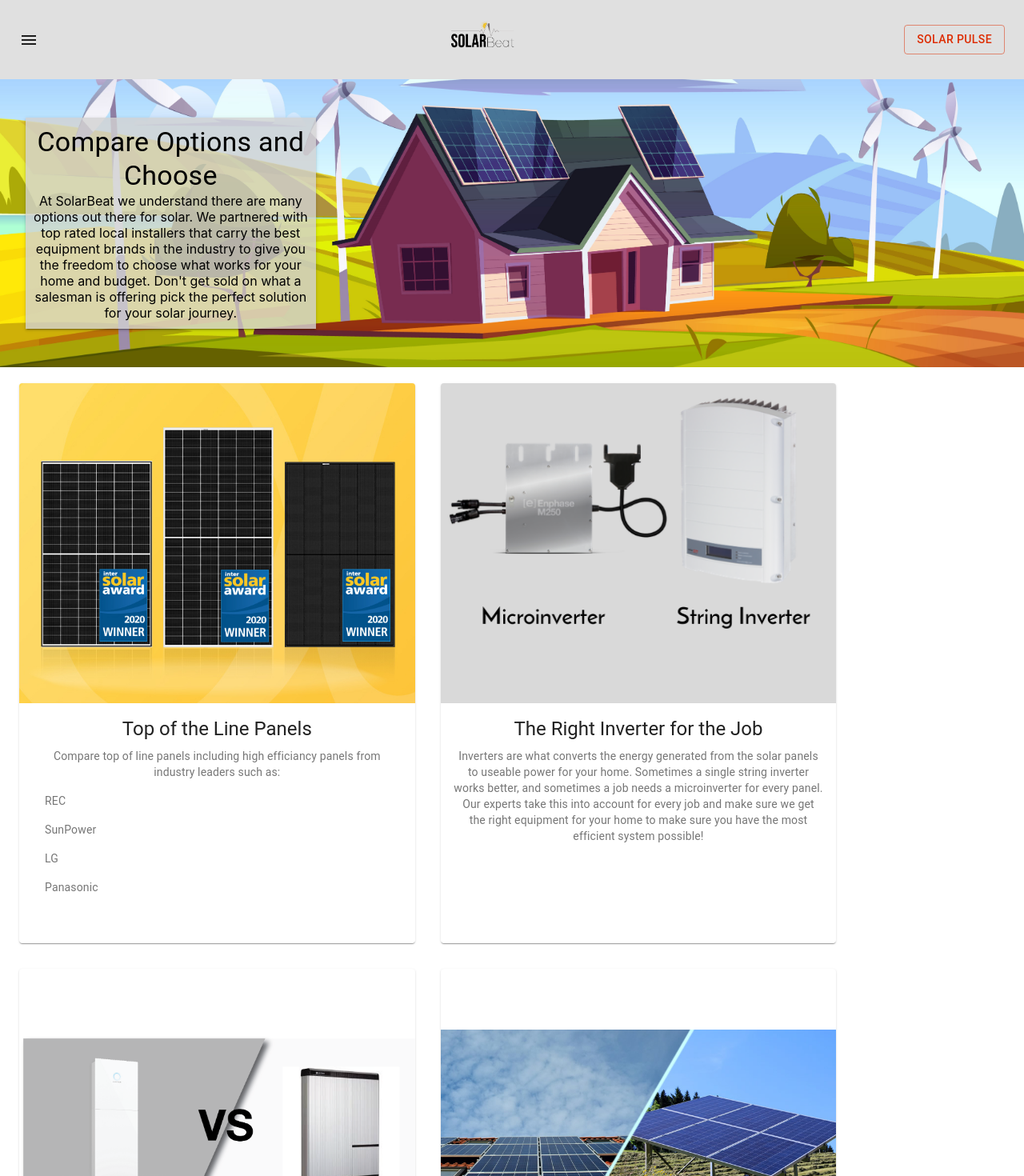
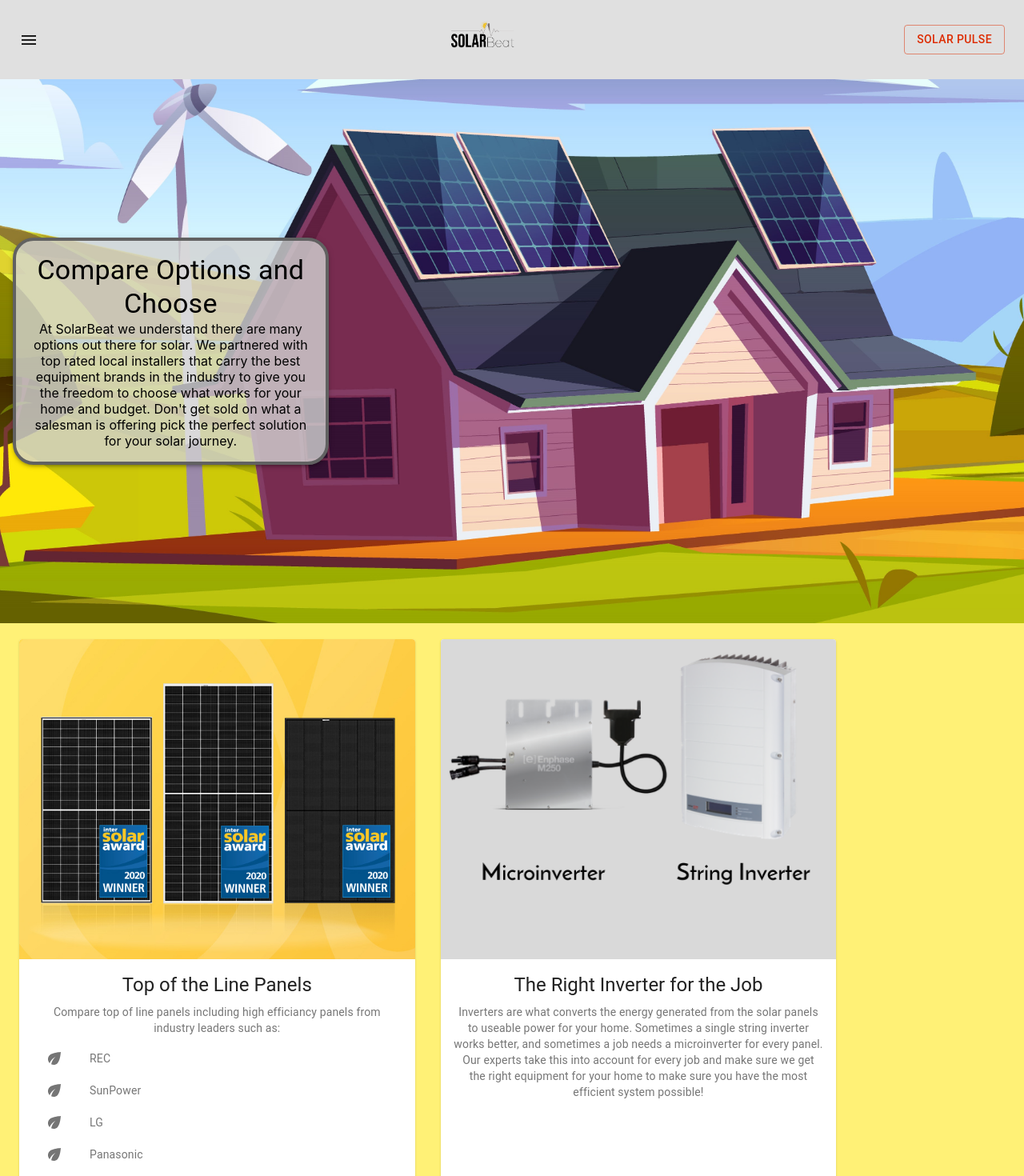
Before and after one commit to NGDino/solar-beat, a React (Create React App) app in the folder solar-beat/: page /equipment in a window 1280 px wide. Shown: the top 1470 px of the page at 80% size. Built offline with nearby package versions, Linux system fonts and the light colour scheme.

Commit message:
style equipment page

```diff
--- a/solar-beat/src/components/Hero/index.js
+++ b/solar-beat/src/components/Hero/index.js
@@ -34,6 +34,7 @@
     const classes = useStyles()
 
     return(
+
         <Grid
         container
         spacing={0}
--- a/solar-beat/src/pages/Equipment/index.js
+++ b/solar-beat/src/pages/Equipment/index.js
@@ -1,7 +1,8 @@
 import React, {useState} from 'react';
-import {Container, Typography, Grid, Box, Card, CardContent, CardMedia, List, ListItem} from '@material-ui/core'
+import {Container, Typography, Grid, Box, Card, CardContent, CardMedia, List, ListItem, ListItemIcon} from '@material-ui/core'
 import { shadows } from '@material-ui/system';
 import {makeStyles} from '@material-ui/core/styles'
+import EcoIcon from '@material-ui/icons/Eco'
 
 import Hero from '../../assets/images/solarhouse.jpg';
 import Panels from '../../assets/images/rec-panels.jpg';
@@ -17,7 +18,7 @@
         backgroundImage: `url(${Hero})`,
         backgroundPosition: 'center',
         backgroundSize: 'cover',
-        height: '45vh',
+        height: '85vh',
         padding: '20 px',
         marginBottom: '20px'
 
@@ -25,8 +26,8 @@
 
     bannerText: {
         backgroundColor: '#d3d3d3CC',
-        padding: '10px',
-        margin:'2em',
+        margin:'1em',
+        padding: '1em 1em 1em 1em',
 
     },
     container2: {
@@ -45,7 +46,7 @@
     const classes = useStyles();
 
     return(
-        <div>
+        <Box bgcolor="secondary.light">
 
             <Grid
                 container
@@ -54,7 +55,7 @@
                 direction='column'
                 className={classes.hero}>
                     <Grid item xs={12} sm={6} md={4}>
-                        <Box component='div' boxShadow={2} className={classes.bannerText}>
+                        <Box component='div' boxShadow={3} border={4} borderRadius={26} borderColor="grey.700" className={classes.bannerText}>
                             <Typography variant='h4' component='h2'>
                                 Compare Options and Choose
                             </Typography>
@@ -89,11 +90,30 @@
                                 <Typography variant="body2" color="textSecondary" component="p">
                                     Compare top of line panels including high efficiancy panels from industry leaders such as:
                                     <List>
-                                        <ListItem>REC</ListItem>
-                                        <ListItem>SunPower</ListItem>
-                                        <ListItem>LG</ListItem>
-                                        <ListItem>Panasonic</ListItem>
-
+                                        <ListItem>
+                                            <ListItemIcon>
+                                                <EcoIcon />
+                                            </ListItemIcon>
+                                            REC
+                                        </ListItem>
+                                        <ListItem>
+                                            <ListItemIcon>
+                                                <EcoIcon />
+                                            </ListItemIcon>
+                                            SunPower
+                                        </ListItem>
+                                        <ListItem>
+                                            <ListItemIcon>
+                                                <EcoIcon />
+                                            </ListItemIcon>
+                                            LG
+                                        </ListItem>
+                                        <ListItem>
+                                            <ListItemIcon>
+                                                <EcoIcon />
+                                            </ListItemIcon>
+                                            Panasonic
+                                        </ListItem>
                                     </List>
                                 </Typography>
                             </CardContent>
@@ -171,7 +191,7 @@
             </Grid>
             </Container>
 
-        </div>
+        </Box>
 
 
     )
```
Also changed, not shown: 1 other file (tests, documents, lock files or other folders).
